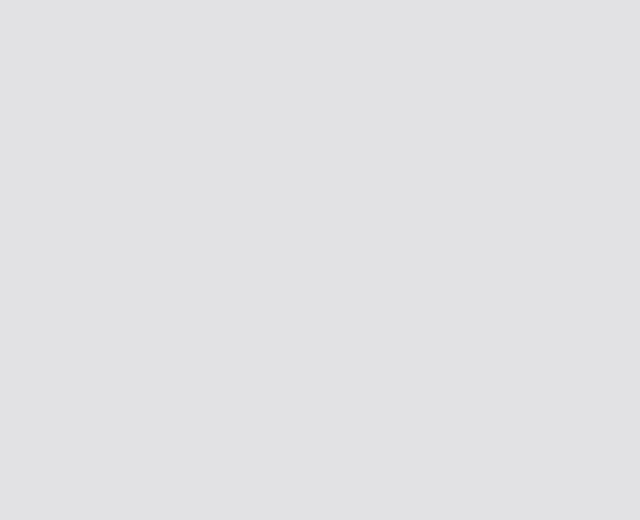
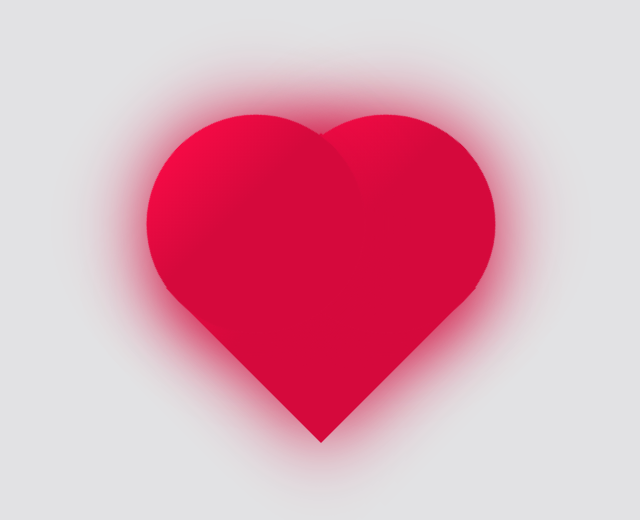
Before and after one commit to iLern/Homepage, a Vue app: page /love in a window 1280 px wide. Before the commit this address had no page. Shown: the part 126-646 px from the top of the page, without its empty margins (319-959 px from the left). Built offline with nearby package versions, Linux system fonts and the light colour scheme.

Commit message:
添加love页面

```diff
--- a/src/router/index.js
+++ b/src/router/index.js
@@ -1,8 +1,10 @@
 import Home from '../views/Home.vue'
+import Love from '../views/Love.vue'
 import {createRouter, createWebHistory} from "vue-router";
 
 const routes = [
     {path: '/', name: Home, component: Home},
+    {path: '/love', name: Love, component: Love},
 ]
 
 const router = createRouter({
--- /dev/null
+++ b/src/views/Love.vue
@@ -0,0 +1,75 @@
+<script>
+    export default {
+        name: "Love",
+        components: {
+
+        }
+    }
+</script>
+
+<template>
+    <div id="frame">
+        <div class="heart left"></div>
+        <div class="heart right"></div>
+        <div class="heart bottom"></div>
+    </div>
+</template>
+
+<style scoped>
+* {
+    padding: 0;
+    margin: 0;
+}
+body {
+    background-color: pink;
+}
+#frame {
+    position: relative;
+    width: 400px;
+    height: 300px;
+    margin: 250px auto;
+}
+.left,
+.right {
+    top: 0;
+    width: 200px;
+    height: 200px;
+    border-radius: 50%;
+}
+.left {
+    left: 35px;
+    z-index: 2;
+}
+.right {
+    right: 35px;
+    z-index: 1;
+}
+.bottom {
+    bottom: 36px;
+    left: 100px;
+    width: 200px;
+    height: 200px;
+    transform: rotate(45deg);
+    z-index: 0;
+}
+.heart {
+    position: absolute;
+    box-shadow: 0 0 40px #d5093c;
+    animation: beat 0.8s ease infinite normal;
+    background: linear-gradient(-90deg, #f50a45 0%, #d5093c 40%);
+}
+@keyframes beat {
+    0% {
+        transform: scale(1) rotate(225deg);
+        box-shadow: 0 0 40px #d5093c;
+    }
+    50% {
+        transform: scale(1.1) rotate(225deg);
+        box-shadow: 0 0 70px #d5093c;
+    }
+    100% {
+        transform: scale(1) rotate(225deg);
+        box-shadow: 0 0 40px #d5093c;
+    }
+}
+</style>
```
